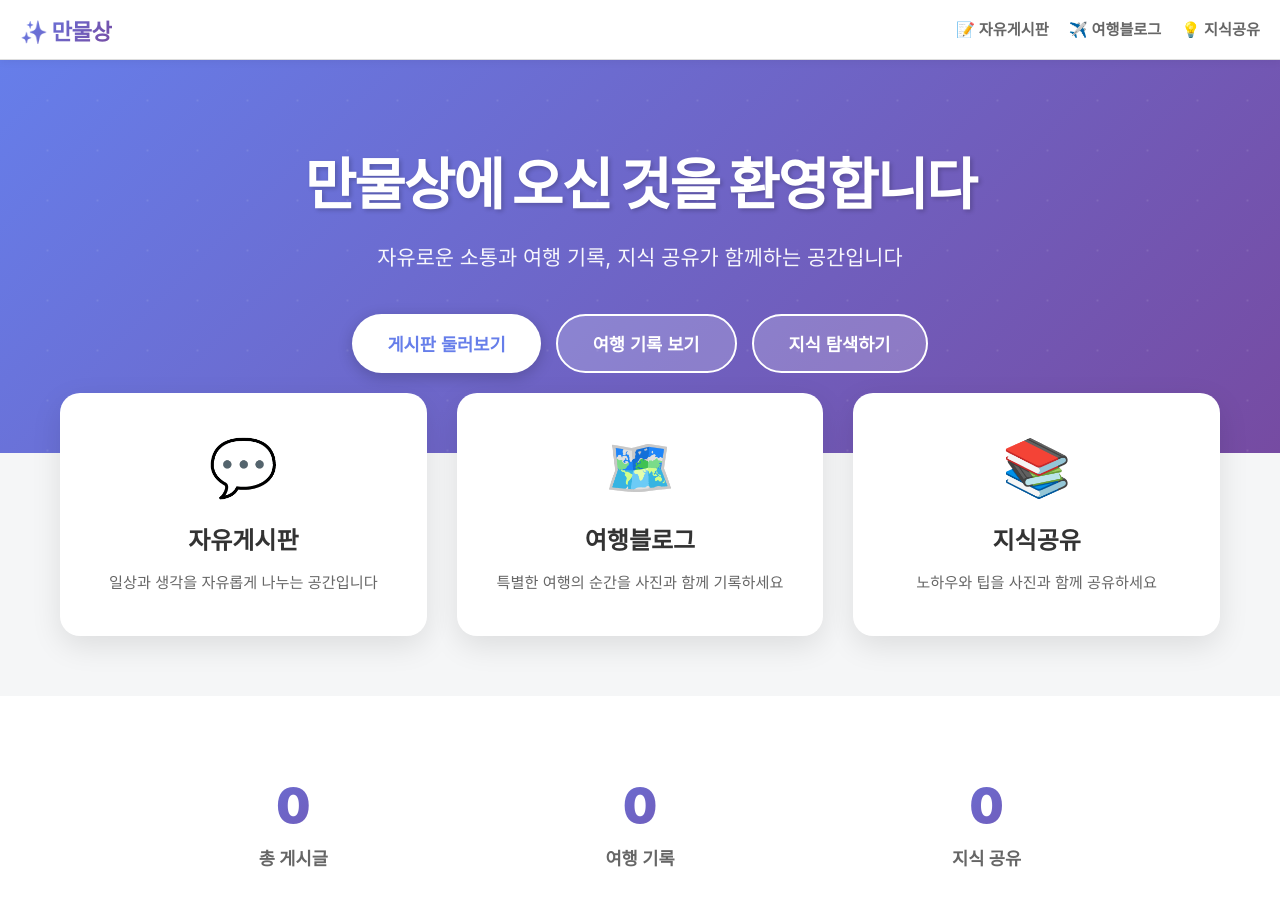
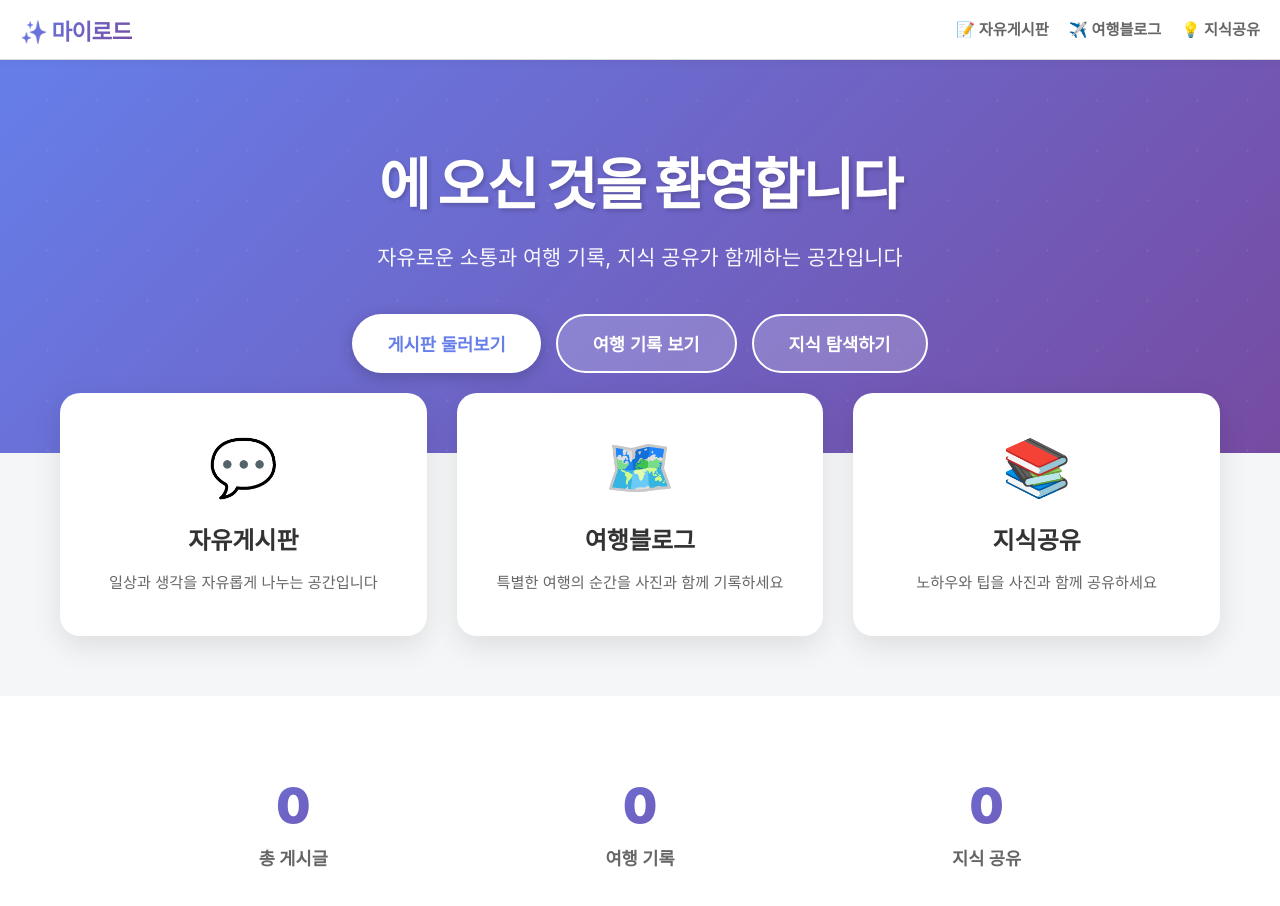
Before and after one commit to parkkigeun28/myway, a plain HTML site: page index.html in a window 1280 px wide. Drawn offline with Linux system fonts and the light colour scheme; no server answers.

Commit message:
Update index.html

```diff
--- a/index.html
+++ b/index.html
@@ -521,7 +521,7 @@
 </head>
 <body>
     <header>
-        <div class="logo" onclick="switchTab('home')">✨ 만물상</div>
+        <div class="logo" onclick="switchTab('home')">✨ 마이로드</div>
         <div class="nav-link" onclick="switchTab('board')">📝 자유게시판</div>
         <div class="nav-link" onclick="switchTab('blog')">✈️ 여행블로그</div>
         <div class="nav-link" onclick="switchTab('knowledge')">💡 지식공유</div>
@@ -531,7 +531,7 @@
     <div id="sec-home" class="section active">
         <div class="hero">
             <div class="hero-content">
-                <h1>만물상에 오신 것을 환영합니다</h1>
+                <h1>에 오신 것을 환영합니다</h1>
                 <p>자유로운 소통과 여행 기록, 지식 공유가 함께하는 공간입니다</p>
                 <div class="hero-buttons">
                     <button class="hero-btn primary" onclick="switchTab('board')">게시판 둘러보기</button>
```
